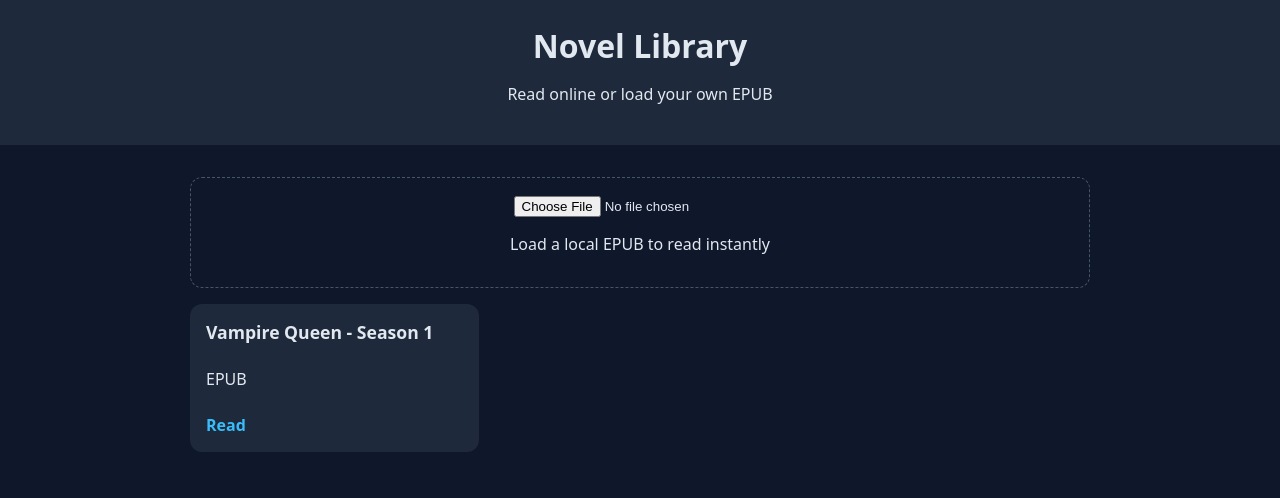
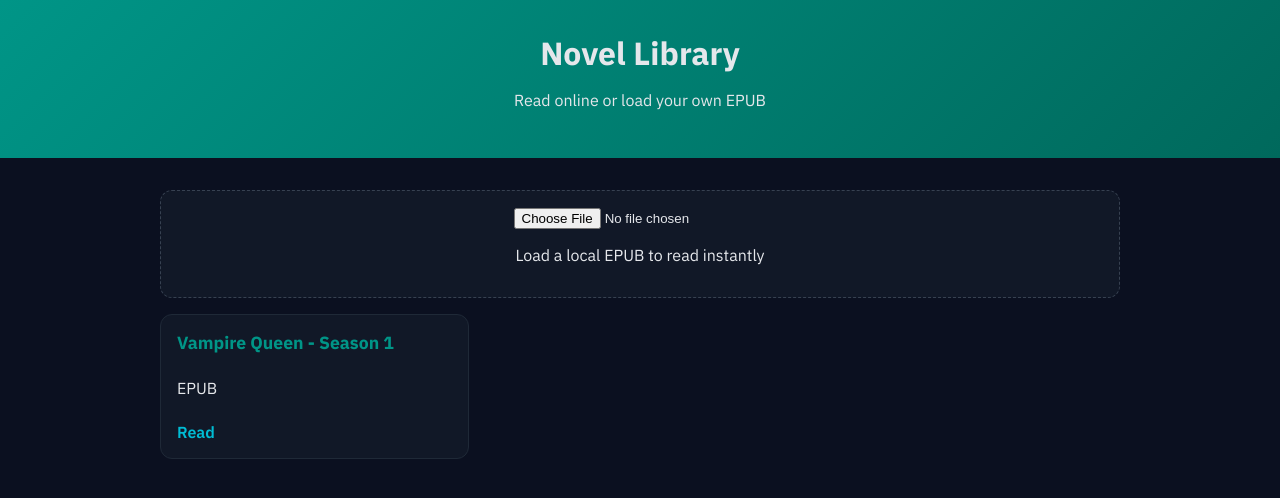
Before and after one commit to tmfahad39/book-reader, a plain HTML site: page index.html in a window 1280 px wide. Drawn offline with Linux system fonts and the light colour scheme.

Commit message:
Restyle like lncrawl

```diff
--- a/index.html
+++ b/index.html
@@ -5,15 +5,17 @@
 <meta name="viewport" content="width=device-width,initial-scale=1">
 <title>Novel Library</title>
 <style>
-body{margin:0;font-family:system-ui,sans-serif;background:#0f172a;color:#e2e8f0}
-header{padding:1.5rem;text-align:center;background:#1e293b}
-h1{margin:0}
-main{max-width:900px;margin:2rem auto;padding:0 1rem;display:grid;grid-template-columns:repeat(auto-fill,minmax(220px,1fr));gap:1rem}
-.card{background:#1e293b;border-radius:.75rem;padding:1rem;display:flex;flex-direction:column;gap:.5rem}
-.card h2{margin:0;font-size:1.1rem}
-.card a{color:#38bdf8;text-decoration:none;font-weight:600}
-.upload{grid-column:1/-1;text-align:center;padding:1rem;border:1px dashed #475569;border-radius:.75rem}
+body{margin:0;font-family:"IBM Plex Sans",system-ui,sans-serif;background:#0b1020;color:#e5e7eb}
+header{padding:2rem 1rem;text-align:center;background:linear-gradient(135deg,#009587,#00695c)}
+h1{margin:0;font-size:2rem}p.sub{color:#cfd8dc}
+main{max-width:960px;margin:2rem auto;padding:0 1rem;display:grid;grid-template-columns:repeat(auto-fill,minmax(240px,1fr));gap:1rem}
+.card{background:#111827;border:1px solid #1f2937;border-radius:.75rem;padding:1rem;display:flex;flex-direction:column;gap:.5rem}
+.card h2{margin:0;font-size:1.1rem;color:#009587}
+.card a{color:#00bcd4;text-decoration:none;font-weight:600}
+.upload{grid-column:1/-1;text-align:center;padding:1rem;border:1px dashed #374151;border-radius:.75rem;background:#111827}
+button{background:#009587;color:#fff;border:0;padding:.5rem 1rem;border-radius:.5rem;cursor:pointer}
 </style>
+<link rel="preconnect" href="https://fonts.googleapis.com"><link rel="preconnect" href="https://fonts.gstatic.com" crossorigin><link href="https://fonts.googleapis.com/css2?family=IBM+Plex+Sans:wght@400;500;600;700&display=swap" rel="stylesheet">
 </head>
 <body>
 <header><h1>Novel Library</h1><p>Read online or load your own EPUB</p></header>
```
Also changed, not shown: reader.html (+4 -3 lines).
